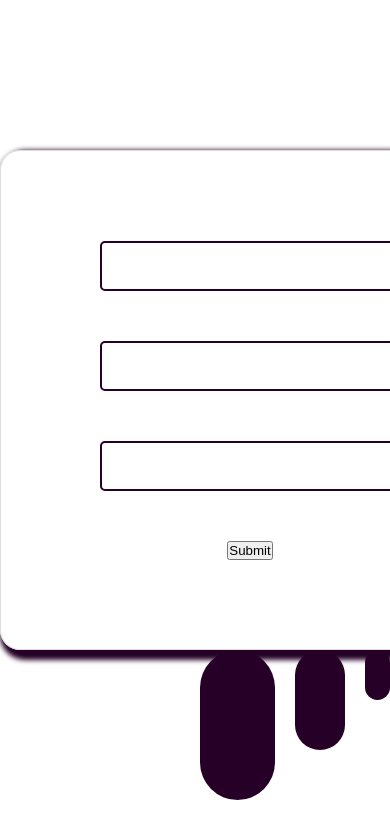
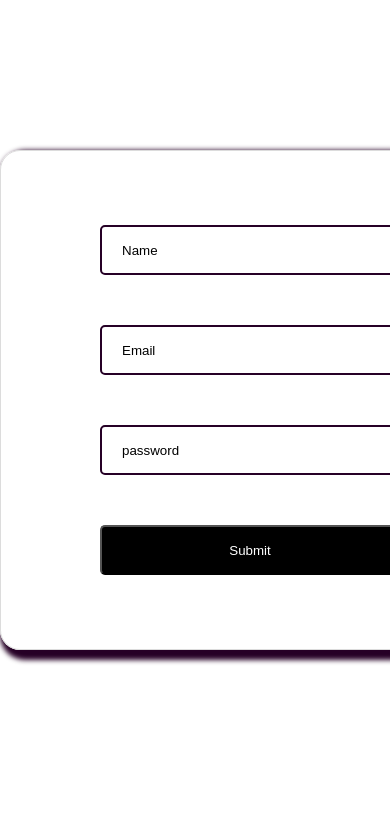
Before and after one commit to MahsumaRezai/tempalate_DOM_Form, a website: page index.html in a window 390 px wide. Shown: the top 838 px of the page. Drawn offline with Linux system fonts and the light colour scheme.

Commit message:
responsive section

```diff
--- a/index.html
+++ b/index.html
@@ -17,9 +17,9 @@
         <div class="main">
             <form onsubmit="return data()">
                 <div class="form">
-                    <input type="text" class="input">
-                    <input type="text" class="input">
-                    <input type="text" class="input">
+                    <input type="text" class="input  post" value="Name">
+                    <input type="text" class="input  post" value="Email">
+                    <input type="text" class="input post" value="password">
                     <button class="btn"><a>Submit</a></button>
 
                 </div>
--- a/js/app.js
+++ b/js/app.js
@@ -2,17 +2,11 @@ function data() {
     let name = window.document.getElementsByClassName("post");
     for (let x = 0; x < name.length; x++) {
         if (name[x].value == "") {
-            name[x].style.backgroundColor = "pink";
+            name[x].style.backgroundColor = "purple";
         }
         else {
             name[x].style.backgroundColor = "white"
 
         }
     }
-
-
-
-
-
-
 }
--- a/scss/main.scss
+++ b/scss/main.scss
@@ -29,6 +29,10 @@
     flex-direction: row;
     gap: 20px;
     justify-content: flex-start;
+    @media screen and (max-width:600px) {
+        display: none;
+
+    }
 
 
     &__frist {
@@ -102,6 +106,7 @@
     animation-delay: 1s;
     animation-direction: normal;
     animation-iteration-count: infinite;
+    padding-left: 20px;
 
 }
 @keyframes input  {
@@ -114,3 +119,11 @@
 
 }
 // button section
+.btn {
+    width: 300px;
+    height: 50px;
+    border-radius: 5px;
+    background: black;
+    color: white;
+
+}
```
Also changed, not shown: css/style.css.
